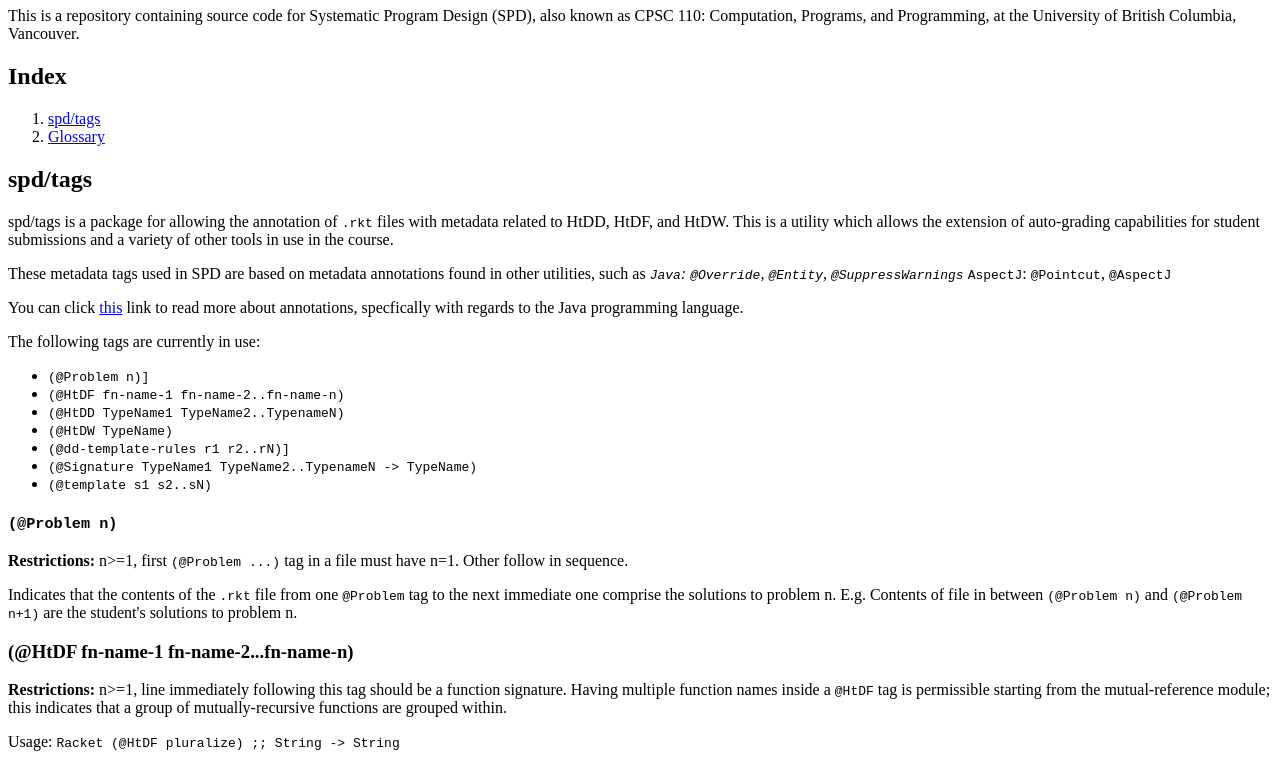
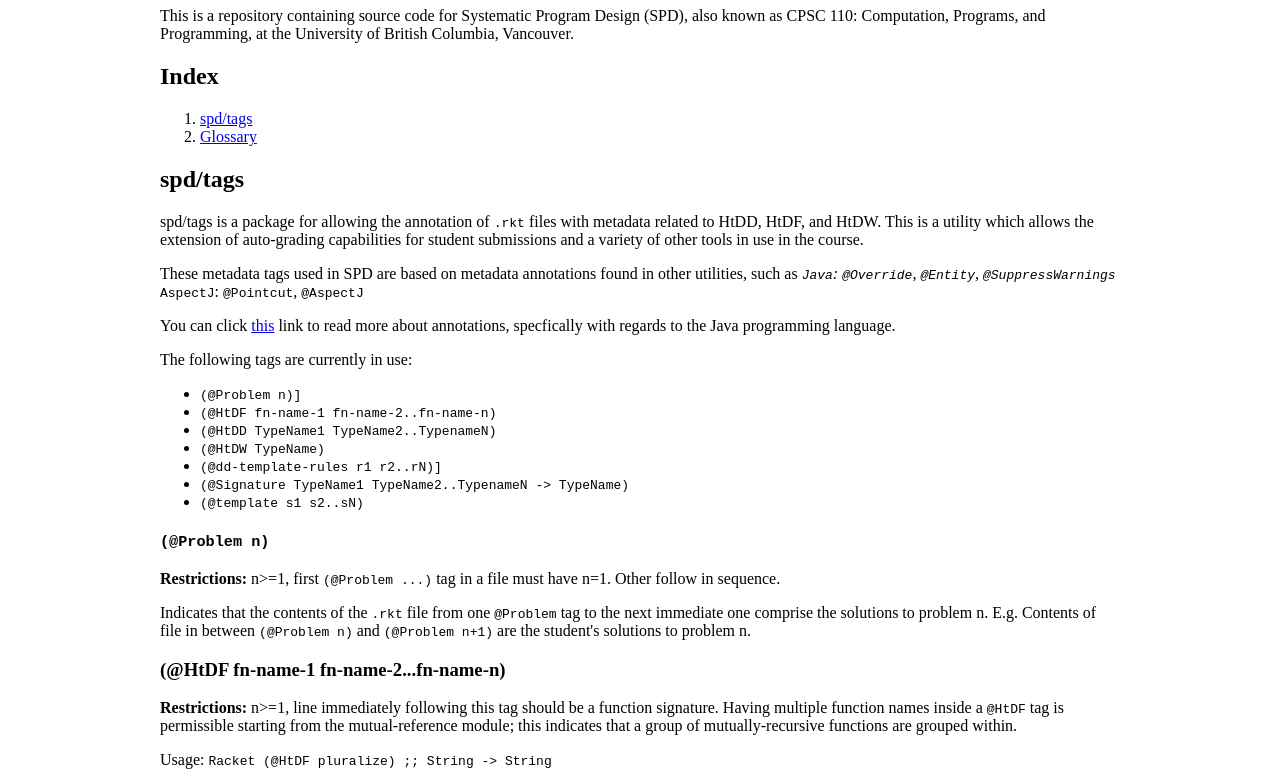
Before and after one commit to cheukyin699/cpsc110-design-recipe, a plain HTML site: page spd.html in a window 1280 px wide. Shown: the part 107-880 px from the top of the page. Drawn offline with Linux system fonts and the light colour scheme.

Commit message:
Adds better aesthetic

```diff
--- a/spd.html
+++ b/spd.html
@@ -3,8 +3,14 @@
   <head>
     <meta charset="UTF-8">
     <title>Systematic Program Design Tags</title>
+    <style>
+#includedContent {
+  width: 60em;
+  margin: auto;
+}
+    </style>
   </head>
-  <body>
+  <body id="includedContent">
     <p><a href="/cpsc110-design-recipe/">Design Recipes</a></p>
     <h1>spd</h1>
     <p>This is a repository containing source code for Systematic Program Design (SPD), also known as CPSC 110: Computation, Programs, and Programming, at the University of British Columbia, Vancouver.</p>
```
